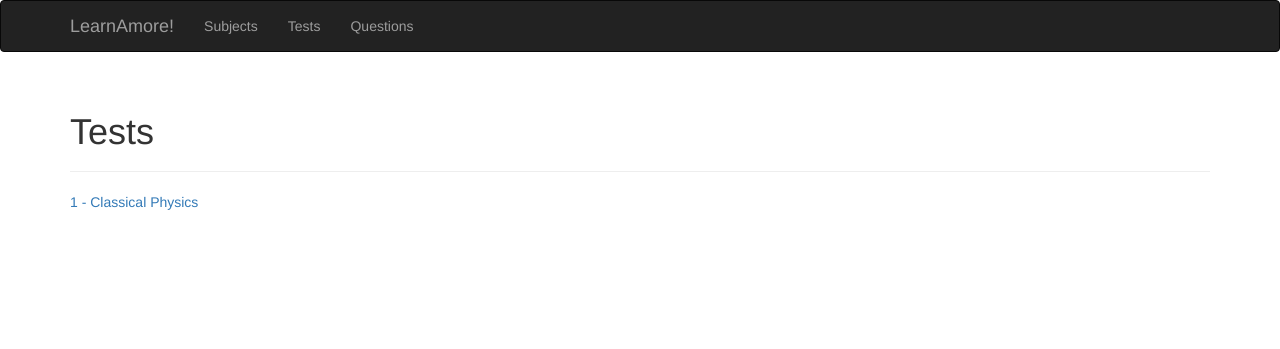
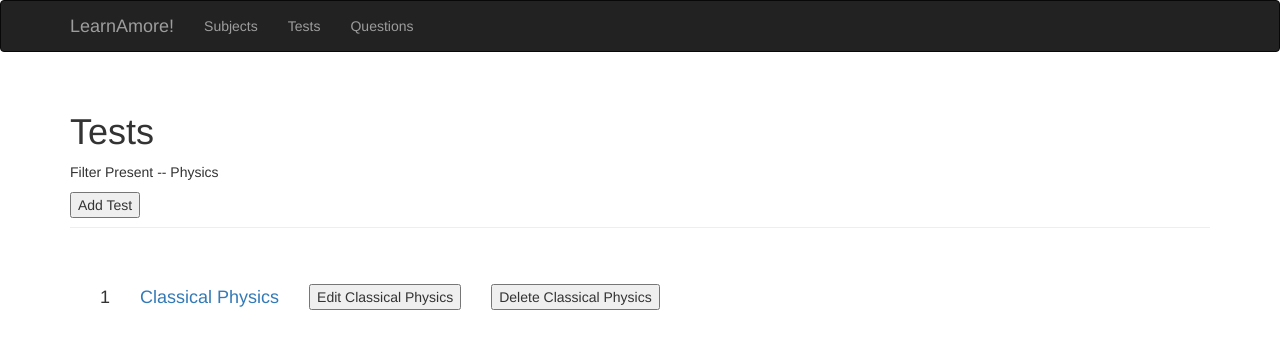
Before and after one commit to koaladad/LearnApp, a Flask app: a page that uses templates/test.html in a window 1280 px wide. Shown: the top 349 px of the page. Run offline with Flask 2, Linux system fonts and the light colour scheme; data comes from the database, SQL or seed files in the repository; both versions use the stored data as it was after the commit; some libraries are stand-ins or nearby versions.

Commit message:
adding tests now enabled

```diff
--- a/app.py
+++ b/app.py
@@ -96,30 +96,40 @@ def index():
 
 @app.route('/subject')
 def subject():
+    session['subject']=None
+    session['test']=None
+    session['question']=None
     return render_template('subject.html', subjects = view_subjects_default_page())
 
 
 @app.route('/test/')
 def test():
+    session['subject']=None
+    session['test']=None
+    session['question']=None
     return render_template('test.html', tests=view_tests_default_page())
 
 
 @app.route('/question')
 def question():
+    session['subject']=None
+    session['test']=None
+    session['question']=None
     return render_template('question.html', questions=view_questions_default_page())
 
 
 #-------------------------------X by Y----------------------------------------#
 @app.route('/testbysubject/<string:subjectname>')
 def testbysubject(subjectname):
-    #search_query = subjectname
+    session['subject']=subjectname
     subjects=view_subjects(subjectname)
-    return render_template('test.html', tests=view_tests(subjects))#
+    return render_template('test.html', tests=view_tests(subjects))
 
 
 @app.route('/questionbytest/<string:testname>')
 def questionbytest(testname):
-    tests=view_tests(testname)#jangus
+    session['test']=testname
+    tests=view_tests(testname)
     return render_template('question.html', questions=view_questions(tests))
 
 
@@ -142,20 +152,96 @@ def submitsubject():
     return render_template('add_entry.html', form=form)#, subject=session.get('subject'))
 
 
-@app.route('/submittest', methods=['GET', 'POST'])
-def submittest():
+@app.route('/submittest/<string:subjectname>', methods=['GET', 'POST'])
+def submittest(subjectname):
+    subjects=view_subjects(subjectname)
+    tests = view_tests(subjects)
+
     form = TestForm()
     if form.validate_on_submit():
         session['test'] = form.test.data
         #add subject to database
-        add_test(form.test.data)
+        add_test(subjects, form.test.data) #need a subject and then a test
 
         flash('Great Job Dude')
         form.test.data = ''
-        return redirect(url_for('test'))
+        return redirect(url_for('testbysubject'))
         #return session.get('subject')
-    return render_template('add_entry.html', form=form)#, subject=session.get('subject'))
 
+    return render_template('add_entry.html', form=form)#, subject=session.get('subject'))    ##now modify add test to have test in additoin to subject
+
+
+#-------------------------------Routing Removals----------------------------------------#
+@app.route('/deletesubject/<string:subjectname>', methods=['GET'])
+def deletesubject(subjectname):
+    #delete all subjects, tests, and questions
+    subjects = view_subjects(subjectname)
+    tests  = view_tests(subjects)
+    questions = view_questions(tests)
+
+    #delete all questions if questions is not None
+    if questions is not None:
+        for question in questions:
+            delete_subject(question)
+
+    if tests is not None:
+        for test in tests:
+            delete_test(test)
+
+    if subjects is not None:
+        for subject in subjects:
+            delete_subject(subject)
+
+    return redirect(url_for('subject'))
+
+
+@app.route('/deletetest/<string:testname>', methods=['GET'])
+def deletetest(testname):
+    #delete all tests and questions, need to call subjectname to get parents for view_tests
+
+    subjects = view_subjects(test.subject.subjectname)
+    tests  = view_tests(subjects, testname)
+    questions = view_questions(tests)
+
+    #delete all questions if questions is not None
+    if questions is not None:
+        for question in questions:
+            delete_subject(question)
+
+    if tests is not None:
+        for test in tests:
+            delete_test(test)
+
+    return redirect(url_for('test'))
+
+
+"""@app.route('/deletequestion/<string:question>', methods=['GET'])
+def deletequestion(question):
+    #delete all questions, need to call testname and subjectname to get parents for view tests and view questions
+    testname = question.test.testname
+
+
+    tests = view_tests(question.test.testname)
+
+    subjects = view_subjects(test.subject.subjectname)
+    tests  = view_tests(subjects)
+    questions = view_questions(tests)
+
+    #delete all questions if questions is not None
+    if questions is not None:
+        for (question in questions):
+            delete_subject(question)
+
+    if tests is not None:
+        for (test in tests):
+            delete_test(test)
+
+    if subjects is not None:
+        for subject in subjects:
+            delete_subject(subject)
+
+    return redirect(url_for('subject'))
+"""
 
 #-------------------------------DB Add Methods----------------------------------------#
 def add_subject(subject):
--- a/templates/test.html
+++ b/templates/test.html
@@ -5,12 +5,41 @@
 {% block page_content %}
 <div class="page-header">
     <h1>Tests</h1>
+    {% if session['subject'] is not none %}
+    <p>Filter Present -- {{session['subject']}}</p>
+    <form action="{{url_for('submittest', subjectname=session['subject'] )}}">
+        <input type="submit" value="Add Test">
+    </form>
+    {% endif %}
 </div>
 
+<table style="border-spacing: 30px; border-collapse: separate">
 {% for test in tests %}
-    <p>
-        <a href="{{ url_for('questionbytest', testname=test.test) }}"> {{loop.index}} - {{test.testname}}</a>
-    </p>
+    <tr>
+        <td>
+            <h4>
+                {{loop.index}}
+            </h4>
+        </td>
+        <td>
+            <h4>
+                <a href="{{ url_for('questionbytest', testname=test.test) }}"> {{test.testname}}</a>
+            </h4>
+        </td>
+        <td>
+            <form action="{{ url_for('subject') }}">
+                <input type="submit" value="Edit {{test.testname}}">
+            </form>
+        </td>
+        <td>
+            <form action="{{ url_for('deletetest', testname=test.testname) }}">
+                <input type="submit" value="Delete {{test.testname}}">
+            </form>
+        </td>
+
+
+    </tr>
 {% endfor %}
+</table>
 
 {% endblock %}
```
Also changed, not shown: templates/subject.html (+26 -3 lines), learn.db.
